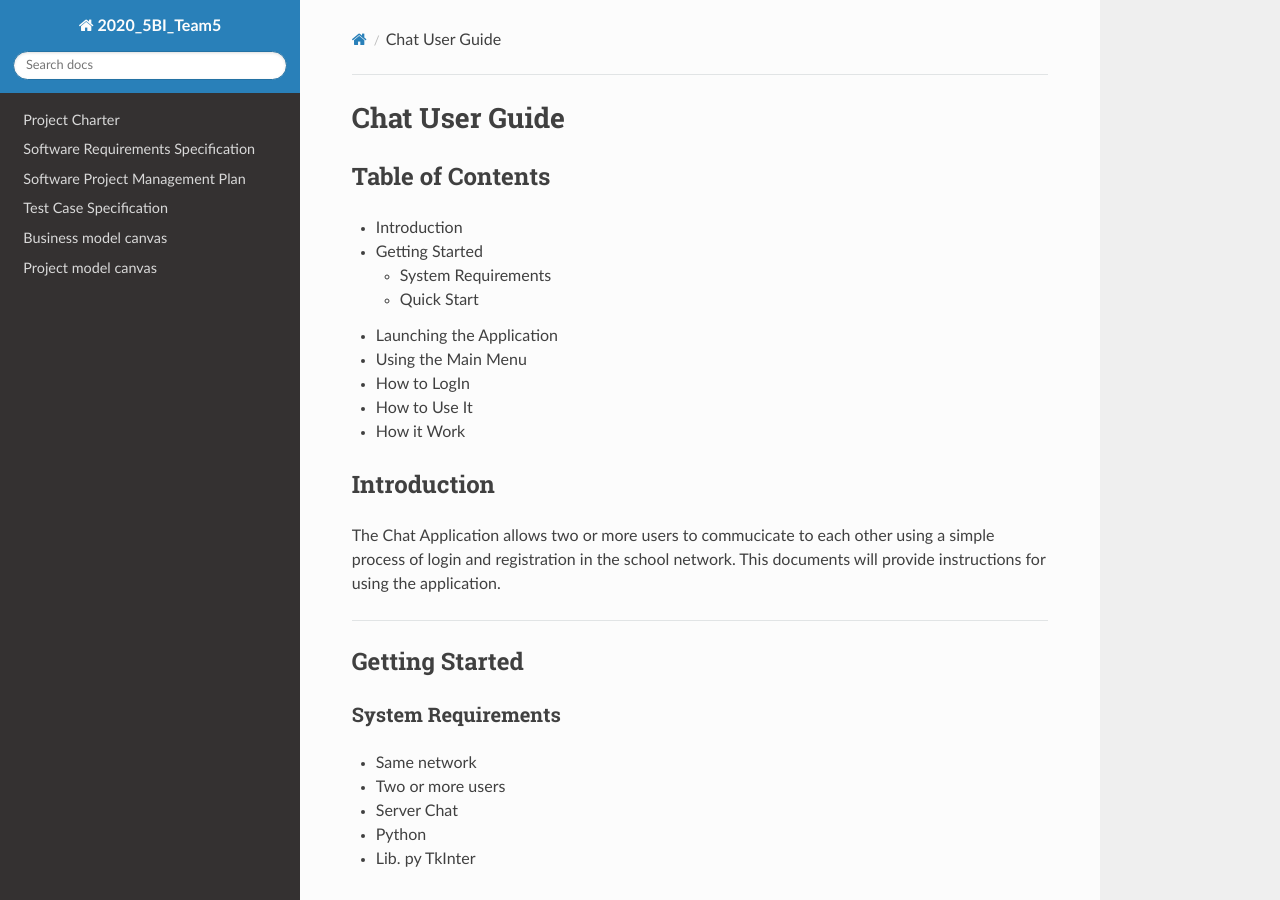
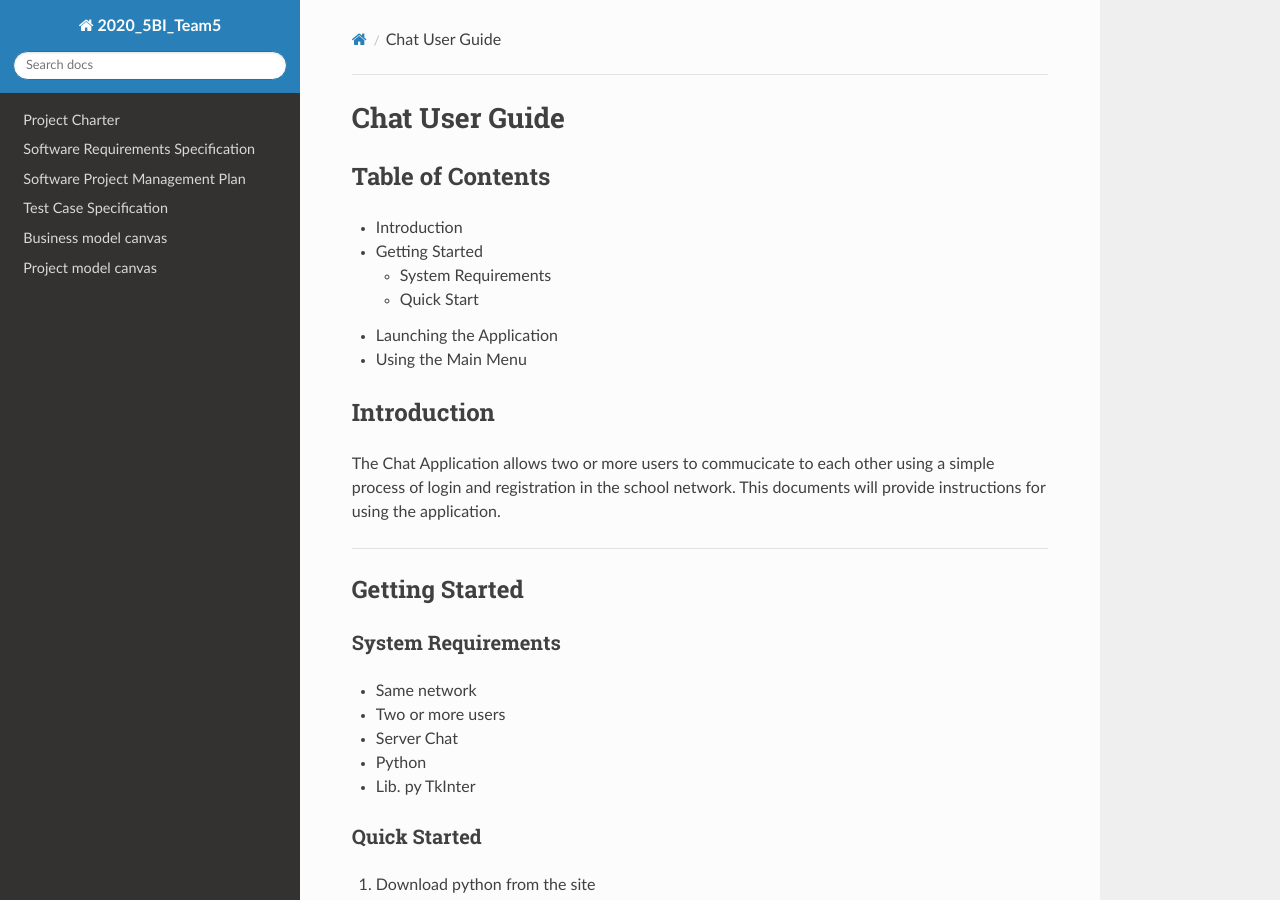
Before and after one commit to Kurai27/2020_5BI_Team5_ChatDocumentation, an MkDocs documentation site: the page built from docs/UserGuide.md, in a window 1280 px wide and 900 px high. Built offline with MkDocs 1.6.1, drawn with Linux system fonts in a browser that asks for light colours; nearby versions of some CDN libraries.

Commit message:
Update UserGuide.md

```diff
--- a/docs/UserGuide.md
+++ b/docs/UserGuide.md
@@ -6,9 +6,7 @@
       - Quick Start
  - Launching the Application
  - Using the Main Menu
- - How to LogIn
- - How to Use It
- - How it Work
+
 
 ## Introduction
  The Chat Application allows two or more users to commucicate to each other using a simple process of login and registration in the school network.
```
